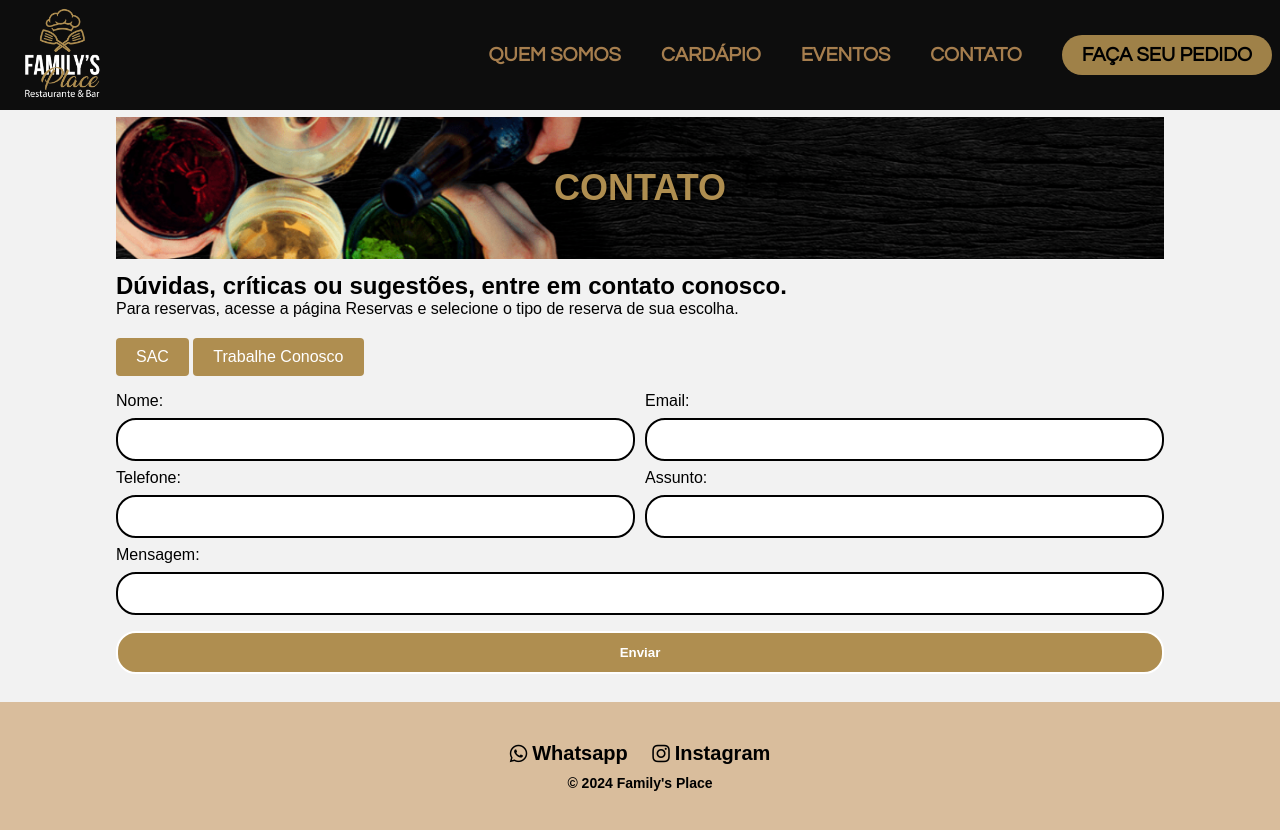
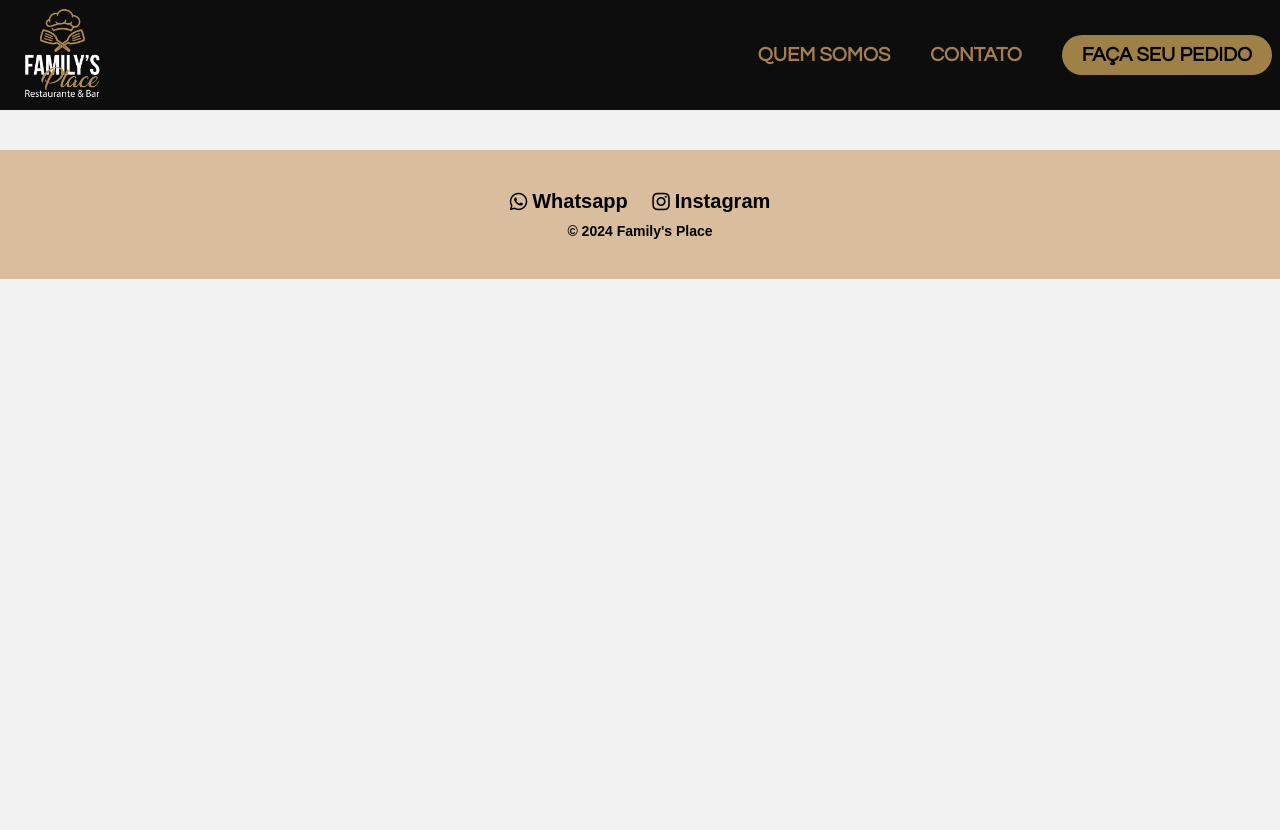
Before and after one commit to John5626/familysplace, a website: page pages/contato.html in a window 1280 px wide. After the commit the page ends 800 px from the top, so only its background shows below. Drawn offline with Linux system fonts and the light colour scheme; files that its build step writes are made by us from their sources; files whose address does not match are found by name.

Commit message:
atualiza contato

```diff
--- a/pages/contato.html
+++ b/pages/contato.html
@@ -6,104 +6,23 @@
     <title>Family's Place - Contato</title>
     <link rel="icon" type="image/png" href="../assets/images/logo/logobranca.png">
     <link rel="stylesheet" href="https://cdnjs.cloudflare.com/ajax/libs/font-awesome/5.15.1/css/all.min.css">
-    <link rel="stylesheet" href="../assets/css/contato.css">
-    <script type="text/javascript" src="../js/hambuguerMenu.js"></script>
-    <script type="text/javascript" src="../js/formsContato.js"></script>
+    <link rel="stylesheet" href="../css/contato.css">
 </head>
 <body>
     <header>
-        <div class="logo-container">
-            <a href="../index.html" class="link-principal">
-                <img src="../assets/images/logo/logobranca.png" class="logo" alt="logofamilysplace">
-            </a>
-        </div>
-        <div class="menu-hamburguer" onclick="toggleMenu()">
-            <i class="fas fa-bars"></i> <!-- Ícone do Font Awesome -->
-        </div>
-        <nav class="nav-menu">
-            <a href="../pages/quemSomos.html">QUEM SOMOS</a>
-            <a href="../pages/menu.html">CARDÁPIO</a>
-            <a href="../pages/eventos.html">EVENTOS</a>
-            <a href="../pages/contato.html">CONTATO</a>
+        <a href="..\index.html" class="link-principal">
+            <img src="../assets/images/logo/logobranca.png" class="logo" alt="logofamilysplace">
+        </a>
+
+        <nav>
+            <a href= "quemSomos.html">QUEM SOMOS</a>
+            <a href="contato.html">CONTATO</a>
             <a href="https://www.webleva.com/m/cardapio?Xcon=MzQwOQ==" class="pedido-link">FAÇA SEU PEDIDO</a>
         </nav>
+
     </header>
 
     <main>
-        <div class="titulo-content" style="background-image: url('../assets/images/backgroud.png')">
-            <h1>Contato</h1>
-        </div>
-
-        <div class="contact-info">
-            <h2>Dúvidas, críticas ou sugestões, entre em contato conosco.</h2>
-            <p>Para reservas, acesse a página Reservas e selecione o tipo de reserva de sua escolha.</p>
-        </div>
-
-
-        <div class="buttons-contact">
-            <button id="sacButton">SAC</button>
-            <button id="trabalheButton">Trabalhe Conosco</button>
-        </div>
-
-        <div id="contato" class="contato">
-            <div class="form-content">
-                <form id="contactForm">
-                    <div class="contact-row">
-                        <div class="contact-camp">
-                            <label for="name">Nome:</label>
-                            <input type="text" id="name" name="name" required>
-                        </div>
-                        <div class="contact-camp">
-                            <label for="email">Email:</label>
-                            <input type="email" id="email" name="email" required>
-                        </div>
-                    </div>
-
-                    <div class="contact-row">
-                        <div class="contact-camp">
-                        <label for="telefone">Telefone:</label>
-                        <input type="number" id="telefone" name="telefone" required>
-                        </div>
-
-                        <div class="contact-camp">
-                            <label for="assunto">Assunto:</label>
-                            <input type="text" id="assunto" name="assunto" required>
-                        </div>
-                    </div>
-
-                    <label for="mensagem">Mensagem:</label>
-                    <input type="text" id="mensagem" name="mensagem" required>
-
-                    <input type="submit" value="Enviar">
-                </form>
-            </div>
-        </div>
-
-        <div id="trabalhe-conosco" class="trabalhe-conosco hidden">
-            <div class="form-content">
-                <form id="jobForm">
-                    <input type="hidden" id="eventTypeInput" name="eventType">
-                    <label for="name">Nome:</label>
-                    <input type="text" id="name" name="name" required>
-
-                    <label for="email">Email:</label>
-                    <input type="email" id="email" name="email" required>
-
-                    <label for="telefone">Telefone:</label>
-                    <input type="number" id="telefone" name="telefone" required>
-
-
-                        <label for="curriculo">Currículo (.pdf):</label>
-                        <input type="file" id="curriculo" name="curriculo" required>
-
-
-
-                    <input type="submit" value="Enviar">
-                </form>
-            </div>
-        </div>
-
-
 
     </main>
 
@@ -121,7 +40,5 @@
         </div>
     </footer>
 
-
-
 </body>
 </html>
```
